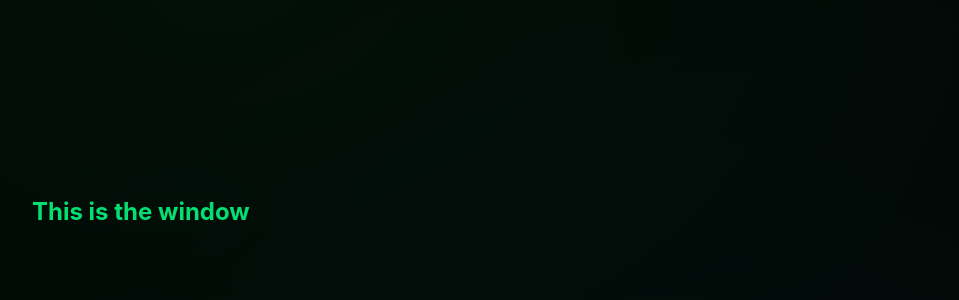
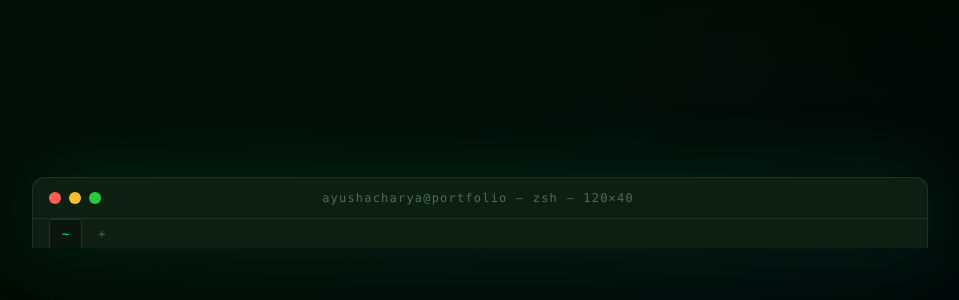
Before and after one commit to ig-ayush/terminalFolio, a React (Vite) app: page / in a window 1280 px wide. Shown: the part 188-488 px from the top of the page, without its empty margins (160-1119 px from the left). Built offline with nearby package versions, Linux system fonts and the light colour scheme.

Commit message:
Finesh the terminal window

```diff
--- a/src/components/terminal/TerminalWindow.jsx
+++ b/src/components/terminal/TerminalWindow.jsx
@@ -4,8 +4,31 @@ import {useState} from "react";
 export default function TerminalWindow() {
 
   return (
-    <div className="text-2xl font-bold text-green-400">
-        This is the window
+   <div className="nav-title bg-[#0e1f14] rounded-t-xl border border-[#1a3324] border-b-0">
+          {/* Title bar */}
+          <div className="flex items-center justify-between px-4 py-3">
+            {/* Traffic lights */}
+            <div className="flex gap-2">
+              <div className="w-3 h-3 rounded-full bg-[#ff5f56] hover:opacity-80 cursor-pointer" />
+              <div className="w-3 h-3 rounded-full bg-[#ffbd2e] hover:opacity-80 cursor-pointer" />
+              <div className="w-3 h-3 rounded-full bg-[#27c93f] hover:opacity-80 cursor-pointer" />
+            </div>
+            {/* Title */}
+            <span className="text-[#4a6b55] text-xs font-mono tracking-widest">
+              ayushacharya@portfolio — zsh — 120×40
+            </span>
+            {/* Spacer */}
+            <div className="w-14" />
+          </div>
+          {/* Tabs bar */}
+          <div className="flex items-end px-4 gap-1 border-t border-[#1a3324]">
+            <div className="px-3 py-1.5 bg-[#0a160e] border border-[#1a3324] border-b-0 rounded-t text-[#00ff9d] text-xs font-mono">
+              ~
+            </div>
+            <div className="px-3 py-1.5 text-[#4a6b55] text-xs font-mono hover:text-[#00ff9d] cursor-pointer transition-colors">
+              +
+            </div>
+          </div>
     </div>
   );
 }
```
